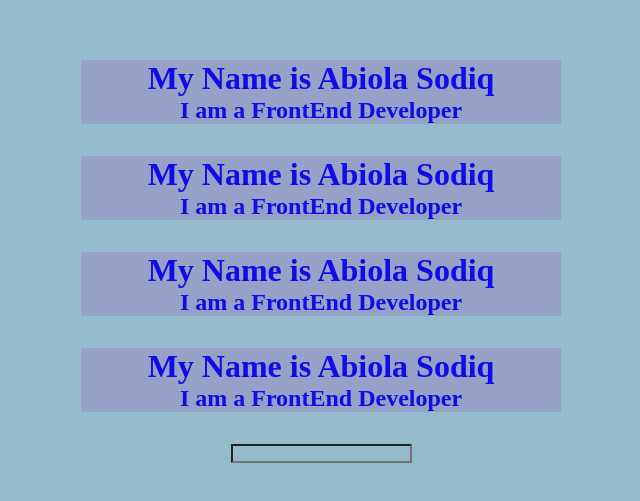
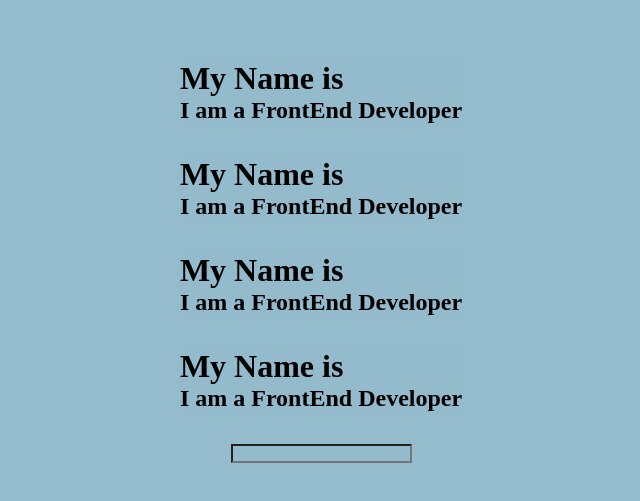
Before and after one commit to Abiola-Sodiq/myReactAssesment, a React (Create React App) app: page / in a window 1280 px wide. Shown: the part 139-640 px from the top of the page, without its empty margins (319-959 px from the left). Built offline with nearby package versions, Linux system fonts and the light colour scheme.

Commit message:
Update Output.jsx

```diff
--- a/src/Components/Output.jsx
+++ b/src/Components/Output.jsx
@@ -1,9 +1,9 @@
 import React from 'react'
 
-const Output = () => {
+const Output = (props) => {
   return (
-    <div id='output'>
-        <h1>My Name is Abiola Sodiq</h1>
+    <div className=' font-semibold font-serif text-orange-400'>
+        <h1>My Name is {props.userName} </h1>
         <h2>I am a FrontEnd Developer</h2>
     </div>
   )
```
